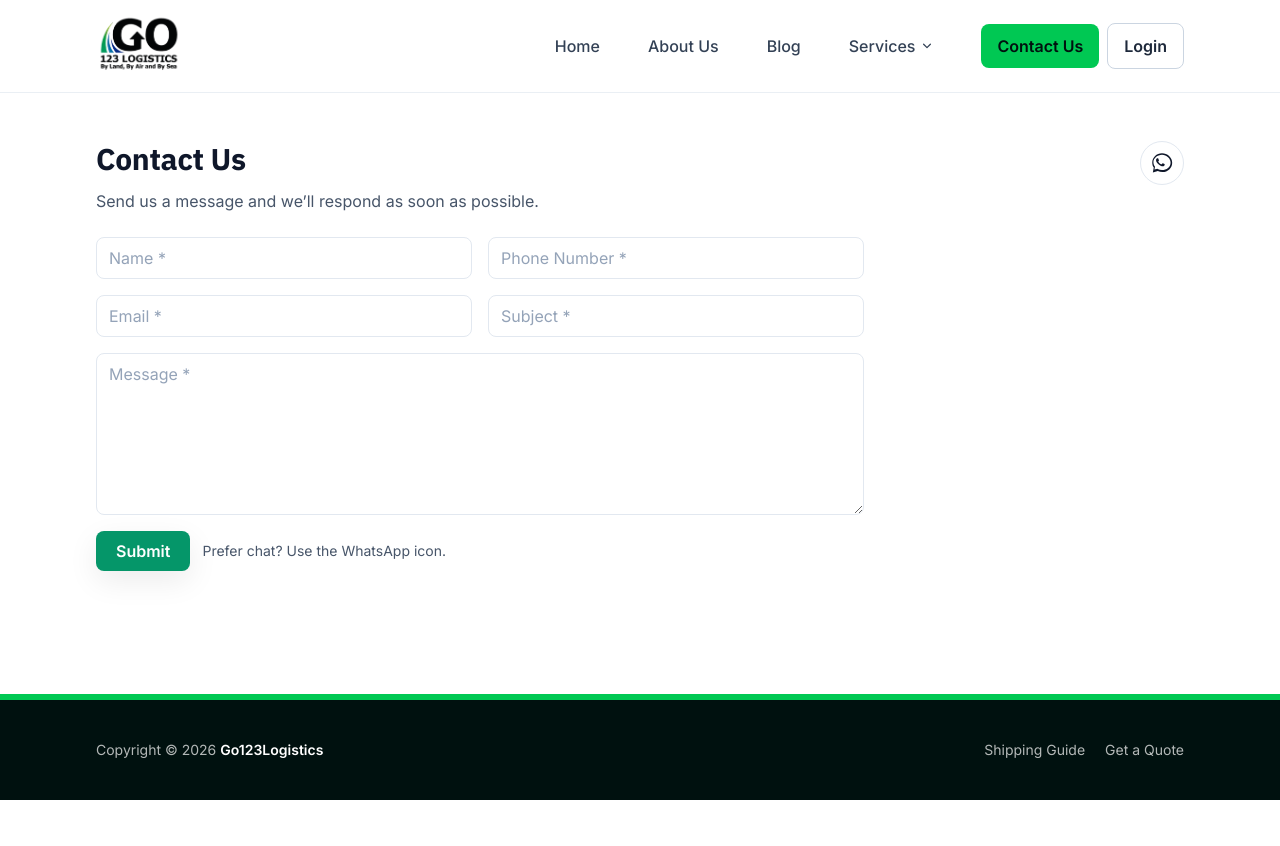
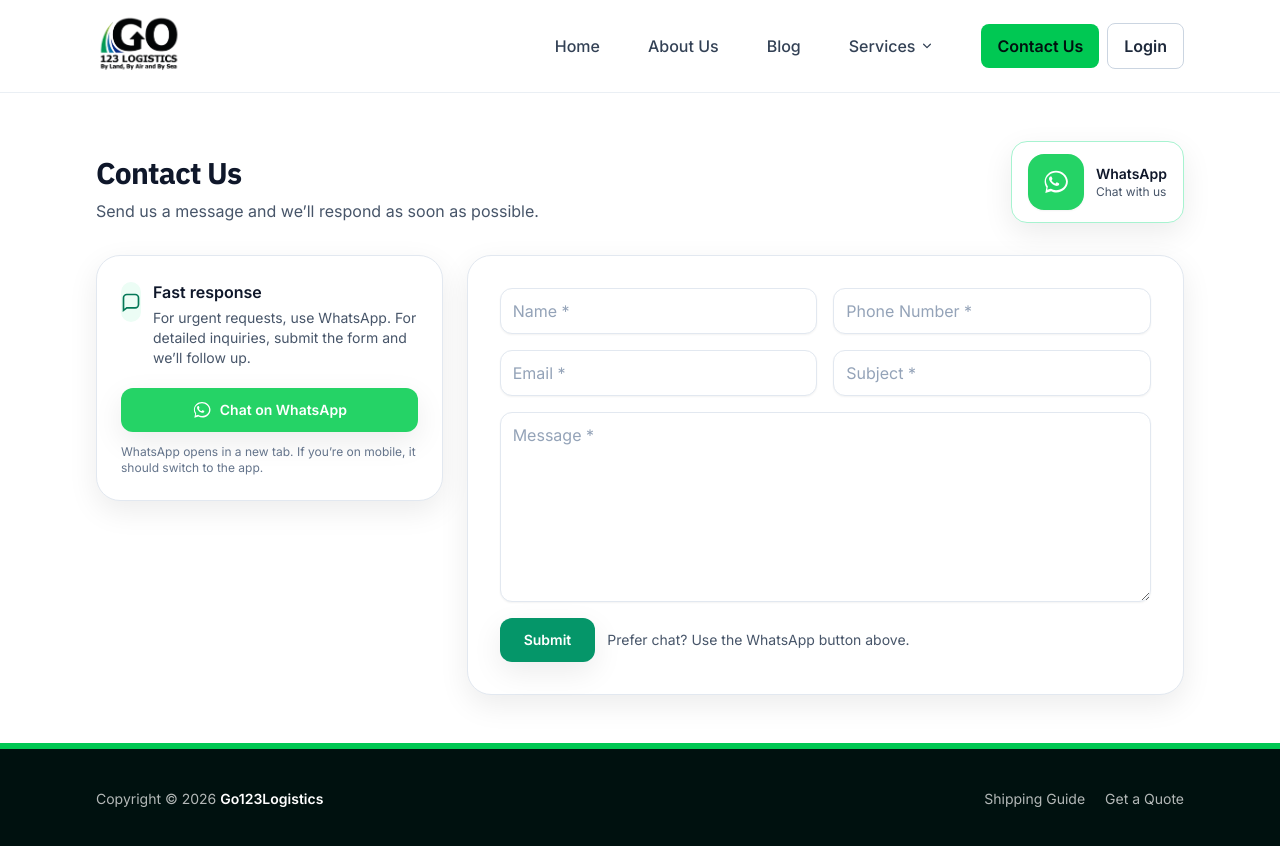
Before and after one commit to msp-333/go123logistics, a Next.js app: page /contact in a window 1280 px wide. Shown: the top 846 px of the page. Before the commit the page ends 800 px from the top, so only its background shows below. Built offline with nearby package versions, Linux system fonts and the light colour scheme; no server answers.

Commit message:
modified:   app/contact/page.tsx

```diff
--- a/app/contact/page.tsx
+++ b/app/contact/page.tsx
@@ -13,10 +13,10 @@ const ContactSchema = z.object({
 
 type Contact = z.infer<typeof ContactSchema>;
 
-// Puerto Rico WhatsApp Business number (digits only, include country code 1, no +, spaces, dashes)
+// Puerto Rico WhatsApp Business number (digits only, include country code 1)
 const WHATSAPP_NUMBER = '17758701999';
 
-// Your Formspree endpoint (confirmed)
+// Formspree endpoint (confirmed)
 const FORMSPREE_ENDPOINT = 'https://formspree.io/f/mojnenep';
 
 function isLikelyMobile() {
@@ -25,7 +25,7 @@ function isLikelyMobile() {
   return /Android|iPhone|iPad|iPod|IEMobile|Opera Mini/i.test(ua);
 }
 
-// Avoid wa.me (you saw DNS issues). Use api.whatsapp.com on mobile, web.whatsapp.com on desktop.
+// Avoid wa.me (DNS issues). Use api.whatsapp.com on mobile, web.whatsapp.com on desktop.
 function buildWhatsAppUrl() {
   const text = encodeURIComponent('Hi GO123 Logistics — I have a question.');
   if (typeof window === 'undefined') {
@@ -34,6 +34,15 @@ function buildWhatsAppUrl() {
   return isLikelyMobile()
     ? `https://api.whatsapp.com/send/?phone=${WHATSAPP_NUMBER}&text=${text}&type=phone_number&app_absent=0`
     : `https://web.whatsapp.com/send?phone=${WHATSAPP_NUMBER}&text=${text}`;
+}
+
+function WhatsAppIcon({ className = '' }: { className?: string }) {
+  return (
+    <svg viewBox="0 0 32 32" className={className} fill="currentColor" aria-hidden="true">
+      <path d="M19.11 17.3c-.29-.15-1.7-.84-1.96-.94-.26-.1-.45-.15-.64.15-.19.29-.74.94-.9 1.13-.17.19-.33.22-.62.07-.29-.15-1.22-.45-2.33-1.43-.86-.77-1.44-1.72-1.61-2.01-.17-.29-.02-.45.13-.6.13-.13.29-.33.43-.5.15-.17.19-.29.29-.48.1-.19.05-.36-.02-.5-.07-.15-.64-1.54-.88-2.11-.23-.56-.47-.48-.64-.49h-.55c-.19 0-.5.07-.76.36-.26.29-1 1-1 2.44s1.02 2.83 1.16 3.02c.15.19 2.01 3.07 4.88 4.31.68.29 1.22.46 1.63.59.69.22 1.31.19 1.8.11.55-.08 1.7-.69 1.94-1.36.24-.67.24-1.24.17-1.36-.07-.12-.26-.19-.55-.33z" />
+      <path d="M16 3C8.83 3 3 8.6 3 15.5c0 2.45.74 4.73 2.01 6.65L3.8 28.5l6.62-1.99c1.83.96 3.92 1.49 6.16 1.49 7.17 0 13-5.6 13-12.5S23.17 3 16 3zm0 22.42c-2.11 0-4.06-.58-5.73-1.57l-.41-.24-3.93 1.18.79-3.73-.27-.39c-1.2-1.73-1.9-3.81-1.9-6.06C4.55 9.95 9.76 5 16 5s11.45 4.95 11.45 10.5S22.24 25.42 16 25.42z" />
+    </svg>
+  );
 }
 
 export default function ContactPage() {
@@ -49,6 +58,7 @@ export default function ContactPage() {
   const [company, setCompany] = useState('');
 
   const [result, setResult] = useState<string | null>(null);
+  const [resultKind, setResultKind] = useState<'success' | 'error' | null>(null);
   const [errors, setErrors] = useState<Record<string, string>>({});
   const [isSubmitting, setIsSubmitting] = useState(false);
 
@@ -57,10 +67,12 @@ export default function ContactPage() {
   const onSubmit = async (e: React.FormEvent) => {
     e.preventDefault();
     setResult(null);
+    setResultKind(null);
 
     // If bot filled honeypot, silently succeed
     if (company.trim().length > 0) {
       setResult('Thanks! Your message was received.');
+      setResultKind('success');
       setValues({ name: '', phone: '', email: '', subject: '', message: '' });
       return;
     }
@@ -101,16 +113,19 @@ export default function ContactPage() {
       }
 
       setResult('Thanks! Your message was sent. We’ll get back to you soon.');
+      setResultKind('success');
       setValues({ name: '', phone: '', email: '', subject: '', message: '' });
     } catch (err: any) {
       console.error(err);
-      setResult(
-        'Something went wrong while sending your message. Please try again or message us on WhatsApp.'
-      );
+      setResult('Something went wrong while sending your message. Please try again.');
+      setResultKind('error');
     } finally {
       setIsSubmitting(false);
     }
   };
+
+  const inputClass =
+    'w-full rounded-xl border border-slate-200 bg-white px-3 py-2.5 text-slate-900 placeholder:text-slate-400 shadow-sm focus:outline-none focus:ring-2 focus:ring-emerald-500';
 
   const field = (
     id: keyof Contact,
@@ -120,42 +135,88 @@ export default function ContactPage() {
       <input
         value={values[id] as string}
         onChange={(e) => setValues({ ...values, [id]: e.target.value })}
-        className="w-full rounded-lg border border-slate-200 bg-white px-3 py-2 text-slate-900 placeholder:text-slate-400 focus:outline-none focus:ring-2 focus:ring-emerald-500"
+        className={inputClass}
         {...props}
       />
-      {errors[id as string] && (
-        <span className="text-sm text-rose-600">{errors[id as string]}</span>
-      )}
+      {errors[id as string] && <span className="text-sm text-rose-600">{errors[id as string]}</span>}
     </div>
   );
 
   return (
     <section className="container py-12">
-      <div className="flex items-start justify-between gap-4">
+      {/* Header */}
+      <div className="mb-8 flex flex-col gap-3 sm:flex-row sm:items-end sm:justify-between">
         <div>
-          <h1 className="text-3xl font-bold mb-3">Contact Us</h1>
-          <p className="max-w-2xl text-slate-600 mb-6">
+          <h1 className="text-3xl font-bold tracking-tight">Contact Us</h1>
+          <p className="mt-2 max-w-2xl text-slate-600">
             Send us a message and we’ll respond as soon as possible.
           </p>
         </div>
 
-        {/* WhatsApp icon only */}
+        {/* Bigger, green WhatsApp icon button */}
         <a
           href={whatsappUrl}
           target="_blank"
           rel="noopener noreferrer"
           aria-label="Chat with us on WhatsApp"
           title="Chat with us on WhatsApp"
-          className="shrink-0 inline-flex h-11 w-11 items-center justify-center rounded-full border border-slate-200 bg-white hover:bg-slate-50"
+          className="inline-flex items-center gap-3 self-start rounded-2xl border border-emerald-200 bg-white px-4 py-3 shadow-soft transition hover:-translate-y-0.5 hover:shadow-md focus:outline-none focus:ring-2 focus:ring-emerald-500 sm:self-auto"
         >
-          <svg viewBox="0 0 32 32" className="h-6 w-6" fill="currentColor" aria-hidden="true">
-            <path d="M19.11 17.3c-.29-.15-1.7-.84-1.96-.94-.26-.1-.45-.15-.64.15-.19.29-.74.94-.9 1.13-.17.19-.33.22-.62.07-.29-.15-1.22-.45-2.33-1.43-.86-.77-1.44-1.72-1.61-2.01-.17-.29-.02-.45.13-.6.13-.13.29-.33.43-.5.15-.17.19-.29.29-.48.1-.19.05-.36-.02-.5-.07-.15-.64-1.54-.88-2.11-.23-.56-.47-.48-.64-.49h-.55c-.19 0-.5.07-.76.36-.26.29-1 1-1 2.44s1.02 2.83 1.16 3.02c.15.19 2.01 3.07 4.88 4.31.68.29 1.22.46 1.63.59.69.22 1.31.19 1.8.11.55-.08 1.7-.69 1.94-1.36.24-.67.24-1.24.17-1.36-.07-.12-.26-.19-.55-.33z" />
-            <path d="M16 3C8.83 3 3 8.6 3 15.5c0 2.45.74 4.73 2.01 6.65L3.8 28.5l6.62-1.99c1.83.96 3.92 1.49 6.16 1.49 7.17 0 13-5.6 13-12.5S23.17 3 16 3zm0 22.42c-2.11 0-4.06-.58-5.73-1.57l-.41-.24-3.93 1.18.79-3.73-.27-.39c-1.2-1.73-1.9-3.81-1.9-6.06C4.55 9.95 9.76 5 16 5s11.45 4.95 11.45 10.5S22.24 25.42 16 25.42z" />
-          </svg>
+          <span
+            className="inline-flex h-14 w-14 items-center justify-center rounded-2xl text-white shadow-sm"
+            style={{ backgroundColor: '#25D366' }} // WhatsApp green
+          >
+            <WhatsAppIcon className="h-7 w-7" />
+          </span>
+          <span className="hidden sm:flex flex-col leading-tight">
+            <span className="text-sm font-semibold text-slate-900">WhatsApp</span>
+            <span className="text-xs text-slate-600">Chat with us</span>
+          </span>
         </a>
       </div>
 
-      <form onSubmit={onSubmit} className="grid md:grid-cols-2 gap-4 max-w-3xl">
+      {/* Content */}
+      <div className="grid gap-6 lg:grid-cols-12">
+        {/* Left info card */}
+        <aside className="lg:col-span-4">
+          <div className="rounded-3xl border border-slate-200 bg-white p-6 shadow-soft">
+            <div className="flex items-start gap-3">
+              <div className="mt-0.5 inline-flex h-10 w-10 items-center justify-center rounded-2xl bg-emerald-50 text-emerald-700">
+                <svg viewBox="0 0 24 24" className="h-5 w-5" fill="none" stroke="currentColor" strokeWidth="2">
+                  <path d="M21 15a4 4 0 0 1-4 4H7l-4 3V7a4 4 0 0 1 4-4h10a4 4 0 0 1 4 4z" />
+                </svg>
+              </div>
+              <div>
+                <p className="text-base font-semibold text-slate-900">Fast response</p>
+                <p className="mt-1 text-sm text-slate-600">
+                  For urgent requests, use WhatsApp. For detailed inquiries, submit the form and we’ll follow up.
+                </p>
+              </div>
+            </div>
+
+            <div className="mt-5 grid gap-3">
+              <a
+                href={whatsappUrl}
+                target="_blank"
+                rel="noopener noreferrer"
+                className="inline-flex items-center justify-center gap-2 rounded-xl px-4 py-3 text-sm font-semibold text-white shadow-soft transition hover:opacity-95 focus:outline-none focus:ring-2 focus:ring-emerald-500"
+                style={{ backgroundColor: '#25D366' }}
+              >
+                <WhatsAppIcon className="h-5 w-5" />
+                Chat on WhatsApp
+              </a>
+
+              <p className="text-xs text-slate-500">
+                WhatsApp opens in a new tab. If you’re on mobile, it should switch to the app.
+              </p>
+            </div>
+          </div>
+        </aside>
+
+        {/* Form card */}
+        <div className="lg:col-span-8">
+          <div className="rounded-3xl border border-slate-200 bg-white p-6 shadow-soft sm:p-8">
+            <form onSubmit={onSubmit} className="grid md:grid-cols-2 gap-4">
               {/* Honeypot (hidden) */}
               <div className="hidden" aria-hidden="true">
                 <label>
@@ -184,8 +245,8 @@ export default function ContactPage() {
                   value={values.message}
                   onChange={(e) => setValues({ ...values, message: e.target.value })}
                   placeholder="Message *"
-            rows={6}
-            className="w-full rounded-lg border border-slate-200 bg-white px-3 py-2 text-slate-900 placeholder:text-slate-400 focus:outline-none focus:ring-2 focus:ring-emerald-500"
+                  rows={7}
+                  className={inputClass}
                 />
                 {errors.message && <span className="text-sm text-rose-600">{errors.message}</span>}
               </div>
@@ -194,16 +255,31 @@ export default function ContactPage() {
                 <button
                   type="submit"
                   disabled={isSubmitting}
-            className="inline-flex items-center rounded-lg bg-emerald-600 text-white px-5 py-2 font-semibold shadow-soft hover:bg-emerald-700 disabled:opacity-60"
+                  className="inline-flex items-center justify-center rounded-xl bg-emerald-600 text-white px-6 py-3 text-sm font-semibold shadow-soft transition hover:bg-emerald-700 disabled:opacity-60"
                 >
                   {isSubmitting ? 'Sending…' : 'Submit'}
                 </button>
 
-          <span className="text-sm text-slate-600">Prefer chat? Use the WhatsApp icon.</span>
+                <span className="text-sm text-slate-600">
+                  Prefer chat? Use the WhatsApp button above.
+                </span>
               </div>
 
-        {result && <p className="md:col-span-2 mt-1 text-emerald-700">{result}</p>}
+              {result && (
+                <div
+                  className={`md:col-span-2 mt-2 rounded-xl border px-4 py-3 text-sm ${
+                    resultKind === 'success'
+                      ? 'border-emerald-200 bg-emerald-50 text-emerald-800'
+                      : 'border-rose-200 bg-rose-50 text-rose-800'
+                  }`}
+                >
+                  {result}
+                </div>
+              )}
             </form>
+          </div>
+        </div>
+      </div>
     </section>
   );
 }
```
Lines whose indentation alone changed are shown as unchanged.
